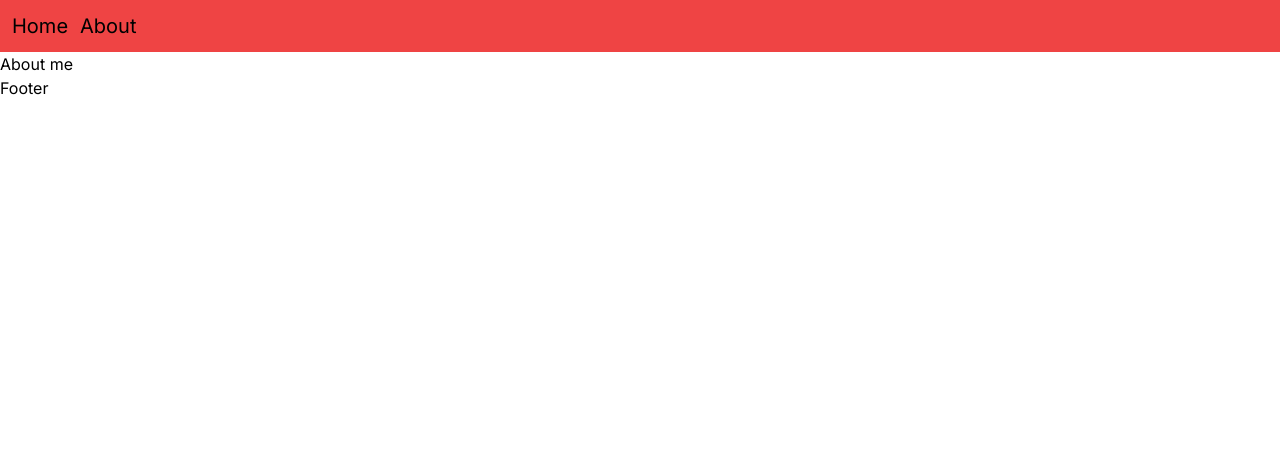
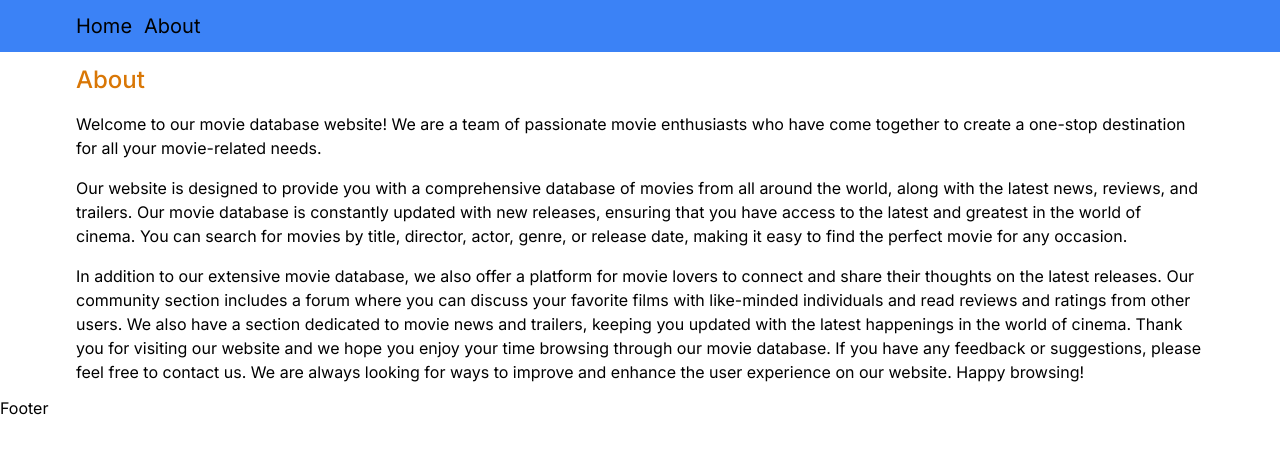
Before and after one commit to AmrahovaDilber/imdb-next, a Next.js app: page /about in a window 1280 px wide. Shown: the top 452 px of the page. Built offline with nearby package versions, Linux system fonts and the light colour scheme.

Commit message:
created about page

```diff
--- a/app/about/page.js
+++ b/app/about/page.js
@@ -2,8 +2,37 @@
 
 function page() {
   return (
-    <div>
-      <h2>About me</h2>
+    <div className='max-w-6xl mx-auto p-3 space-y-4'>
+      <h1 className='text-2xl font-medium text-amber-600'>About</h1>
+      <p>
+        Welcome to our movie database website! We are a team of passionate movie
+        enthusiasts who have come together to create a one-stop destination for
+        all your movie-related needs.
+      </p>
+
+      <p>
+        Our website is designed to provide you with a comprehensive database of
+        movies from all around the world, along with the latest news, reviews,
+        and trailers. Our movie database is constantly updated with new
+        releases, ensuring that you have access to the latest and greatest in
+        the world of cinema. You can search for movies by title, director,
+        actor, genre, or release date, making it easy to find the perfect movie
+        for any occasion.
+      </p>
+
+      <p>
+        In addition to our extensive movie database, we also offer a platform
+        for movie lovers to connect and share their thoughts on the latest
+        releases. Our community section includes a forum where you can discuss
+        your favorite films with like-minded individuals and read reviews and
+        ratings from other users. We also have a section dedicated to movie news
+        and trailers, keeping you updated with the latest happenings in the
+        world of cinema. Thank you for visiting our website and we hope you
+        enjoy your time browsing through our movie database. If you have any
+        feedback or suggestions, please feel free to contact us. We are always
+        looking for ways to improve and enhance the user experience on our
+        website. Happy browsing!
+      </p>
     </div>
   )
 }
--- a/app/components/Header.js
+++ b/app/components/Header.js
@@ -1,14 +1,17 @@
-import Navbar from "./Navbar";
+import Link from "next/link";
 
 export default function Header() {
   return (
-    <div>
-      <div>
-        <Navbar></Navbar>
+    <div className='bg-blue-500'>
+      <div className="max-w-6xl mx-auto p-3 space-x-3 flex">
+        <Link href="/ " className="text-xl">
+          Home
+        </Link>
+        <Link href="/about" className="text-xl">
+          About
+        </Link>
       </div>
-          <div>
-
-      </div>
+      <div></div>
     </div>
   );
 }
--- a/app/components/Navbar.js
+++ b/app/components/Navbar.js
@@ -1,15 +1,7 @@
 import React from "react";
-import Link from "next/link";
 
 function Navbar() {
-  return (
-    <div className="space-x-3 flex p-3 bg-red-500">
-      <Link href="/ " className="text-xl">
-        Home
-      </Link>
-      <Link href="/about"  className="text-xl">About</Link>
-    </div>
-  );
+  return <h>Navbar</h>;
 }
 
 export default Navbar;
```
